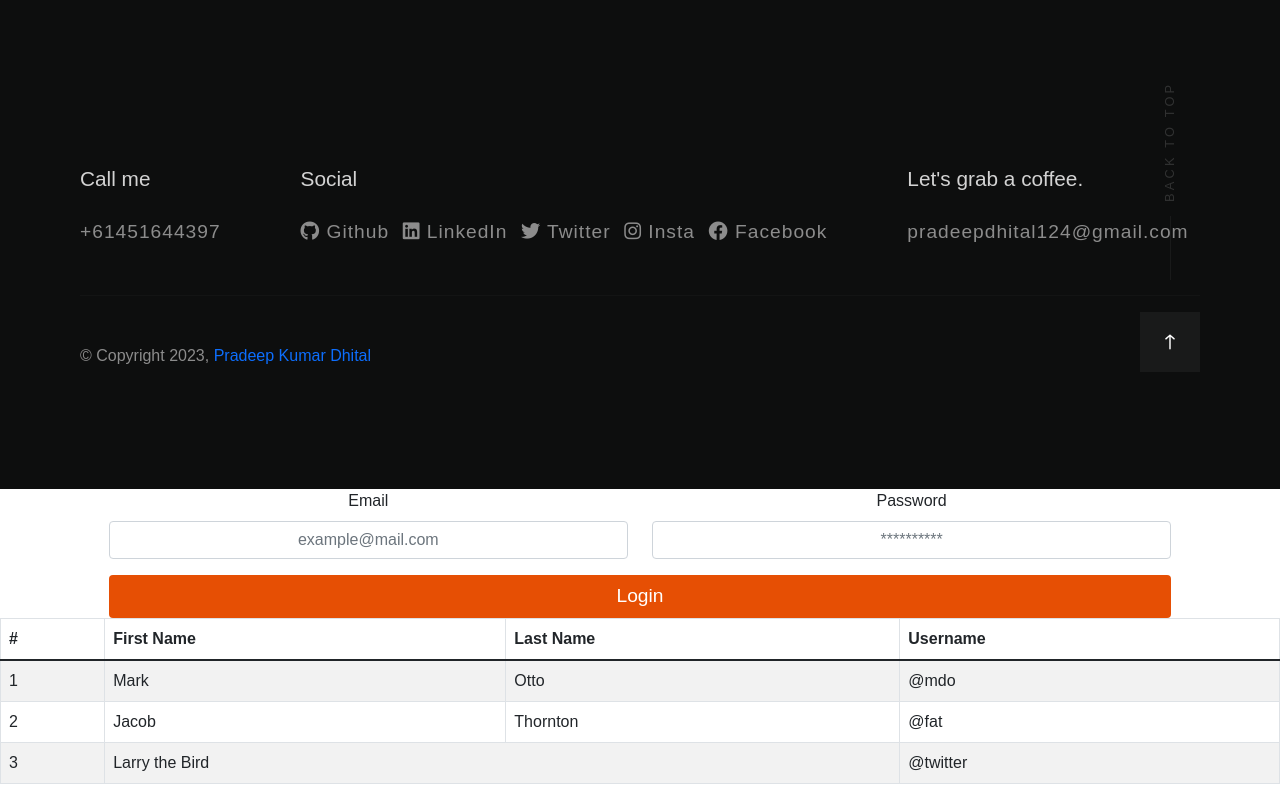
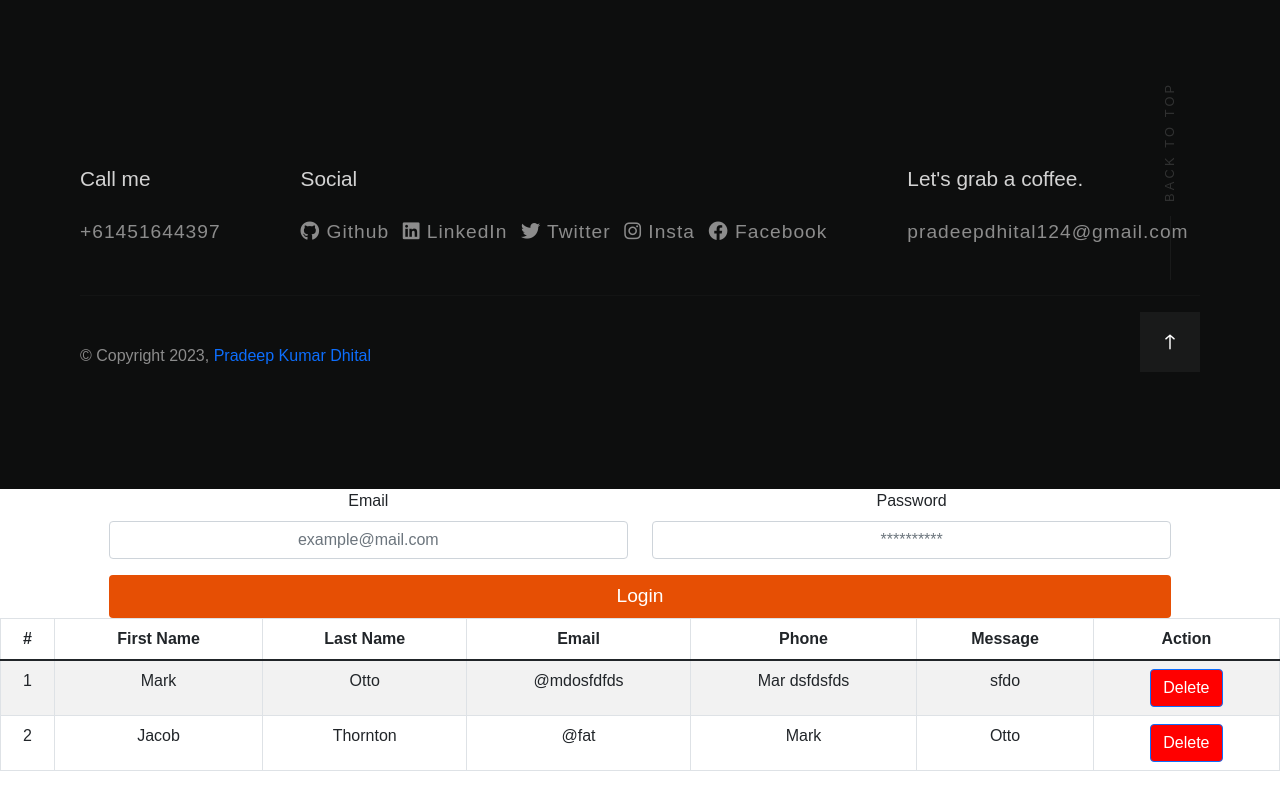
Before and after one commit to Pradeep22222/portfolio_final, a React (Create React App) app in the folder frontend/: page / in a window 1280 px wide. Shown: the part 4942-5742 px from the top of the page. Built offline with nearby package versions, Linux system fonts and the light colour scheme; a web font is replaced by a local one.

Commit message:
frontend looks fine, time to start working on backend

```diff
--- a/frontend/src/components/Footer/ContactForm.js
+++ b/frontend/src/components/Footer/ContactForm.js
@@ -17,6 +17,7 @@ export const ContactForm = () => {
                 type="text"
                 placeholder="First Name"
                 required
+                name="firstName"
               />
             </Form.Group>
           </Col>
@@ -28,6 +29,7 @@ export const ContactForm = () => {
                 type="text"
                 placeholder="Last Name"
                 className="text-center"
+                name="LastName"
               />
             </Form.Group>
           </Col>
@@ -41,6 +43,7 @@ export const ContactForm = () => {
                 type="text"
                 placeholder="example@mail.com"
                 required
+                name="email"
               />
             </Form.Group>
           </Col>
@@ -51,6 +54,7 @@ export const ContactForm = () => {
                 className="text-center"
                 type="text"
                 placeholder="Phone Number"
+                name="phone"
               />
             </Form.Group>
           </Col>
@@ -65,6 +69,7 @@ export const ContactForm = () => {
                 placeholder="Leave your message here please"
                 rows={3}
                 required
+                name="message"
               />
             </Form.Group>
           </Col>
--- a/frontend/src/components/messagepages/Messages.js
+++ b/frontend/src/components/messagepages/Messages.js
@@ -1,15 +1,20 @@
 import React from 'react'
 import Table from "react-bootstrap/Table";
+import Button from "react-bootstrap/Button";
+
 export const Messages = () => {
   return (
     <div>
-      <Table striped bordered hover>
+      <Table striped bordered hover className="text-center">
         <thead>
           <tr>
             <th>#</th>
             <th>First Name</th>
             <th>Last Name</th>
-            <th>Username</th>
+            <th>Email</th>
+            <th>Phone</th>
+            <th>Message</th>
+            <th>Action</th>
           </tr>
         </thead>
         <tbody>
@@ -17,18 +22,23 @@ export const Messages = () => {
             <td>1</td>
             <td>Mark</td>
             <td>Otto</td>
-            <td>@mdo</td>
+            <td>@mdosfdfds </td>
+            <td>Mar dsfdsfds</td>
+            <td>sfdo</td>
+            <td>
+              <Button id="delete_button">Delete</Button>
+            </td>
           </tr>
           <tr>
             <td>2</td>
             <td>Jacob</td>
             <td>Thornton</td>
             <td>@fat</td>
-          </tr>
-          <tr>
-            <td>3</td>
-            <td colSpan={2}>Larry the Bird</td>
-            <td>@twitter</td>
+            <td>Mark</td>
+            <td>Otto</td>
+            <td>
+              <Button id="delete_button">Delete</Button>
+            </td>
           </tr>
         </tbody>
       </Table>
--- a/frontend/src/index.css
+++ b/frontend/src/index.css
@@ -102,6 +102,9 @@ code {
   color: white;
   font-size: 1.2rem;
 }
+#delete_button{
+  background-color: red;
+}
 #message_button:focus {
   outline: none;
 }
```
